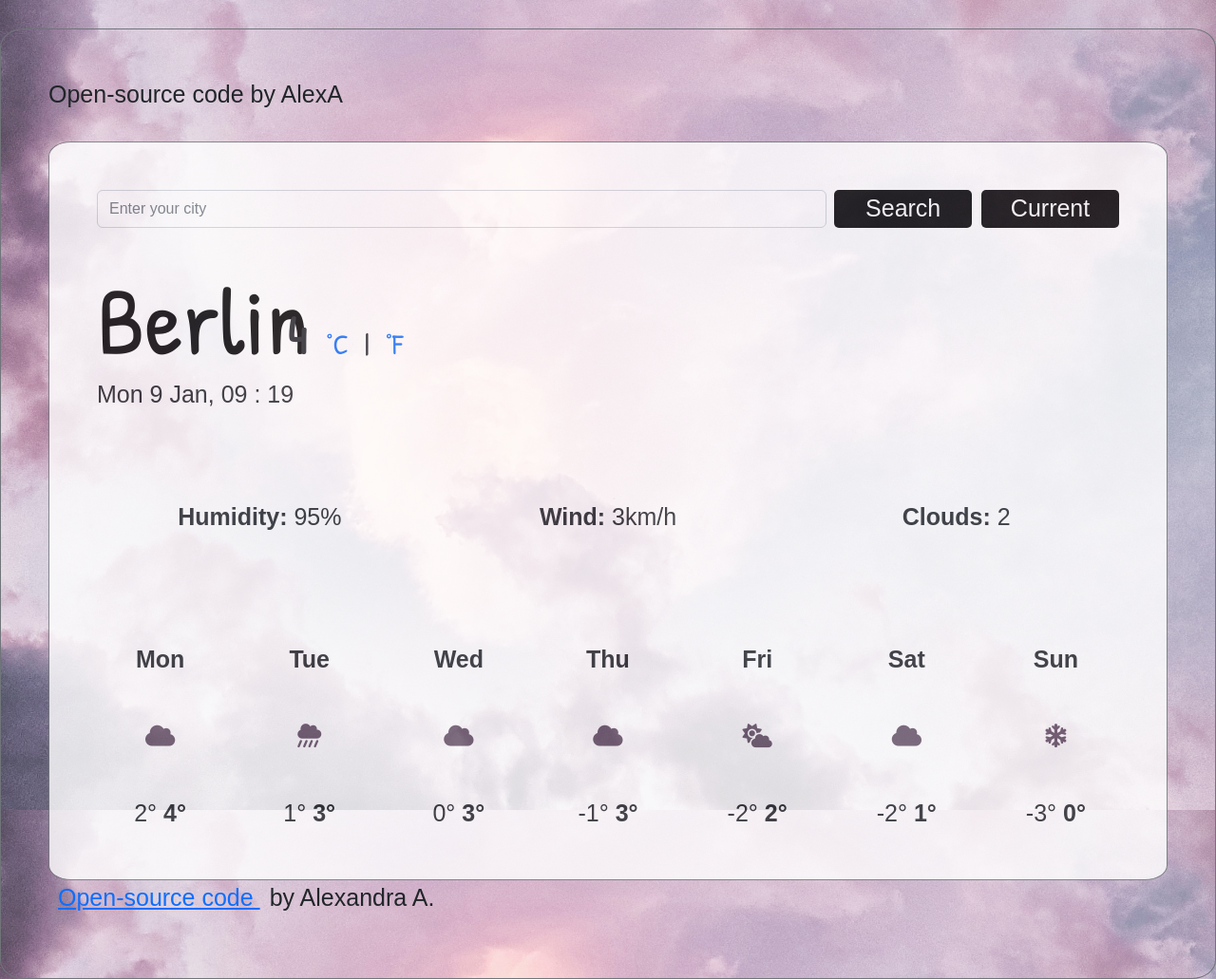
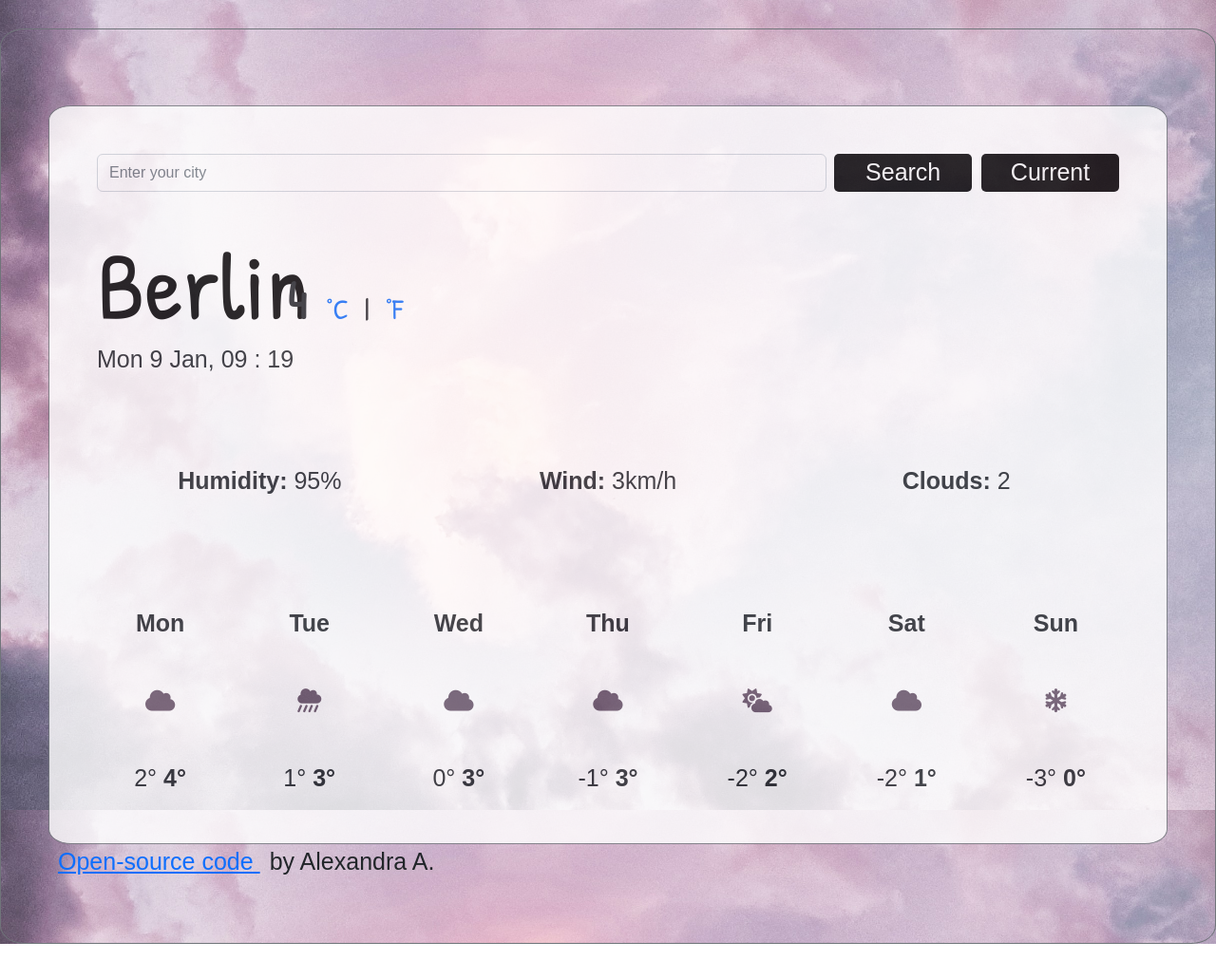
Before and after one commit to MariaA-109/weather-app, a plain HTML site: page index.html in a window 1280 px wide. Shown: the whole page at 95% size. After the commit the page ends 994 px from the top, so only its background shows below. Drawn offline with nearby package versions, Linux system fonts and the light colour scheme; no server answers.

Commit message:
Update index.html

```diff
--- a/index.html
+++ b/index.html
@@ -28,7 +28,7 @@
     ></script>
     <title>Weather App</title>
   </head>
-  <p> Open-source code by AlexA </p>
+
   <body>
     <div class="container">
       <form class="d-flex" id="cityForm" role="search">
```
